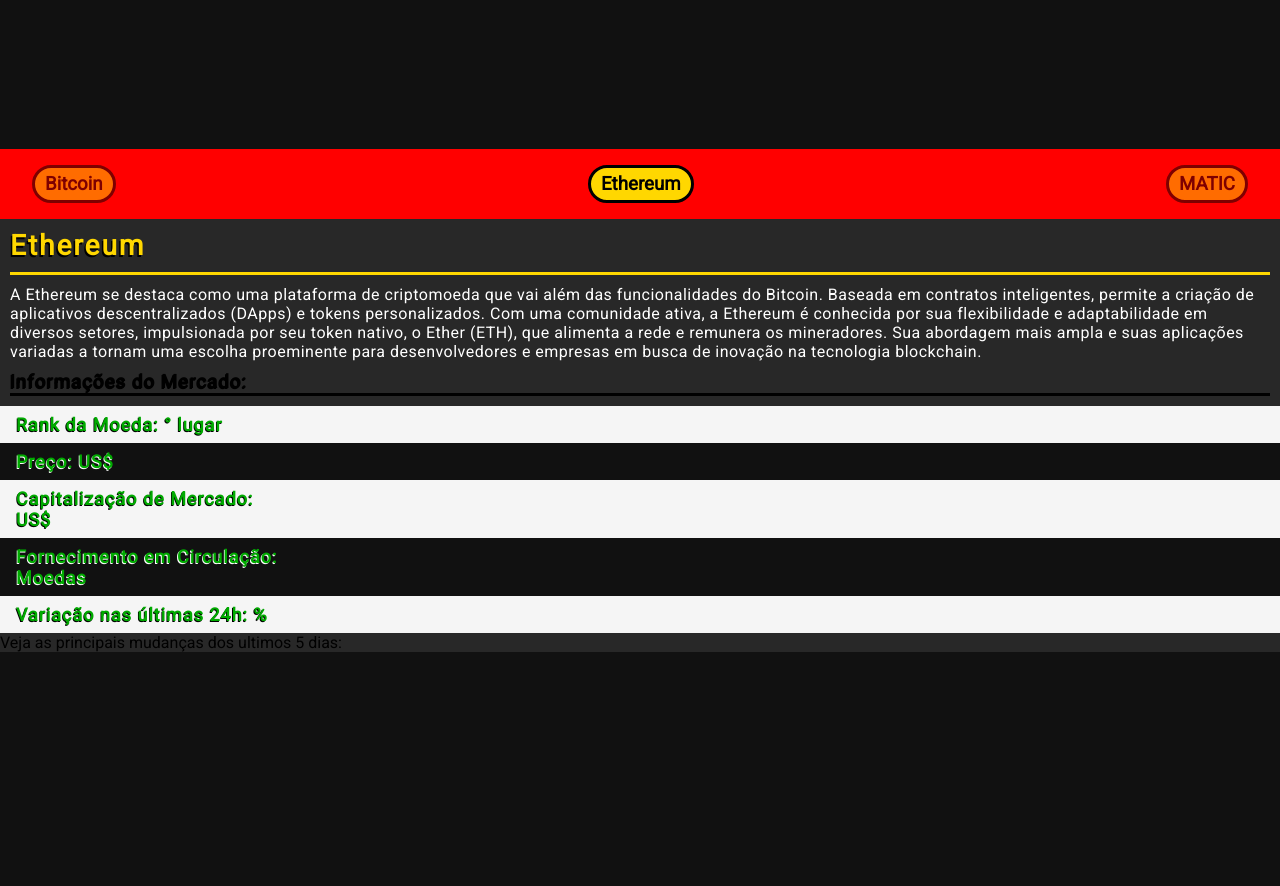
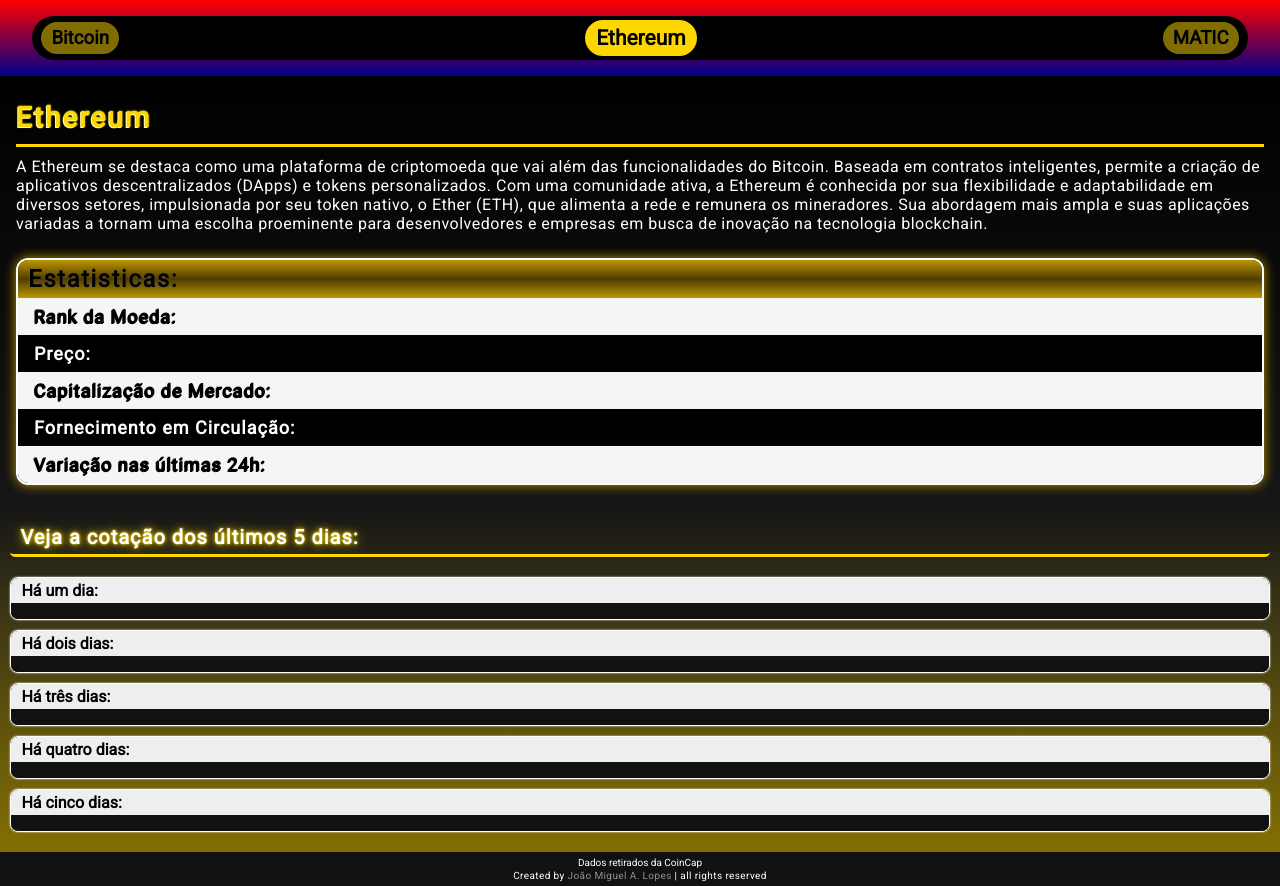
Before and after one commit to JMiguel-arlopes/cotacao-cryptos, a plain HTML site: page index.html in a window 1280 px wide. Both pictures are taken after a click on the element "Ethereum". Before the commit the page ends 800 px from the top, so only its background shows below. Drawn offline with Linux system fonts and the light colour scheme; no server answers.

Commit message:
inserindo finalização do esboço principal do projeto

```diff
--- a/index.html
+++ b/index.html
@@ -11,14 +11,15 @@
 </head>
 
 <body>
+    <header>
+        <div class="cryptos">
+            <h3 class="btn active" data-box="1">Bitcoin</h3>
+            <h3 class="btn" data-box="2">Ethereum</h3>
+            <h3 class="btn" data-box="3">MATIC</h3>
+        </div>
+    </header>
     <main>
         <div class="container">
-            <div class="cryptos" onclick="puxarDadosAPI()">
-                <h3 class="btn active" data-box="1">Bitcoin</h3>
-                <h3 class="btn" data-box="2">Ethereum</h3>
-                <h3 class="btn" data-box="3">MATIC</h3>
-            </div>
-
             <div class="box active" id="bitcoin" data-box="1">
                 <div class="about">
                     <h2>Bitcoin</h2>
@@ -34,14 +35,27 @@
 
                 <div class="estatisticas">
                     <h3>Estatisticas:</h3>
-                    <h4 data-rank>Rank da Moeda: <span></span>° lugar</h4>
-                    <h4 data-preco>Preço: US$ <span></span></h4>
-                    <h4 data-capitalização>Capitalização de Mercado: <br>US$ <span></span></h4>
-                    <h4 data-fornecimento>Fornecimento em Circulação: <br><span></span> Moedas</h4>
-                    <h4 data-percentualVariado24h>Variação nas últimas 24h: <span></span>%</h4>
+                    <div data-rank>
+                        <h4>Rank da Moeda:</h4>
+                        <span></span>
+                    </div>
+                    <div data-preco>
+                        <h4>Preço:</h4>
+                        <span></span>
+                    </div>
+                    <div data-capitalização>
+                        <h4>Capitalização de Mercado:</h4>
+                        <br><span></span>
+                    </div>
+                    <div data-fornecimento>
+                        <h4>Fornecimento em Circulação:</h4>
+                        <br><span></span>
+                    </div>
+                    <div data-percentualVariado24h>
+                        <h4>Variação nas últimas 24h:</h4>
+                        <span></span>
+                    </div>
                 </div>
-
-
 
                 <ul class="list-prices">
                     <h3 class="title-third">Veja a cotação dos últimos 5 dias:</h3>
@@ -67,6 +81,7 @@
                     </li>
                 </ul>
             </div>
+
             <div class="box" id="ethereum" data-box="2">
                 <div class="about">
                     <h2>Ethereum</h2>
@@ -82,15 +97,55 @@
                     </p>
                 </div>
 
-                <h3 class="title-third">Informações do Mercado:</h3>
-                <h4 data-rank>Rank da Moeda: <span></span>° lugar</h4>
-                <h4 data-preco>Preço: US$ <span></span></h4>
-                <h4 data-capitalização>Capitalização de Mercado: <br>US$ <span></span></h4>
-                <h4 data-fornecimento>Fornecimento em Circulação: <br><span></span> Moedas</h4>
-                <h4 data-percentualVariado24h>Variação nas últimas 24h: <span></span>%</h4>
+                <div class="estatisticas">
+                    <h3>Estatisticas:</h3>
+                    <div data-rank>
+                        <h4>Rank da Moeda:</h4>
+                        <span></span>
+                    </div>
+                    <div data-preco>
+                        <h4>Preço:</h4>
+                        <span></span>
+                    </div>
+                    <div data-capitalização>
+                        <h4>Capitalização de Mercado:</h4>
+                        <br><span></span>
+                    </div>
+                    <div data-fornecimento>
+                        <h4>Fornecimento em Circulação:</h4>
+                        <br><span></span>
+                    </div>
+                    <div data-percentualVariado24h>
+                        <h4>Variação nas últimas 24h:</h4>
+                        <span></span>
+                    </div>
+                </div>
 
-                <p>Veja as principais mudanças dos ultimos 5 dias:</p>
+                <ul class="list-prices">
+                    <h3 class="title-third">Veja a cotação dos últimos 5 dias:</h3>
+                    <li class="item-price" data-historico="0">
+                        <p>Há um dia:</p>
+                        <span></span>
+                    </li>
+                    <li class="item-price" data-historico="1">
+                        <p>Há dois dias:</p>
+                        <span></span>
+                    </li>
+                    <li class="item-price" data-historico="2">
+                        <p>Há três dias:</p>
+                        <span></span>
+                    </li>
+                    <li class="item-price" data-historico="3">
+                        <p>Há quatro dias:</p>
+                        <span></span>
+                    </li>
+                    <li class="item-price" data-historico="4">
+                        <p>Há cinco dias:</p>
+                        <span></span>
+                    </li>
+                </ul>
             </div>
+
             <div class="box" id="matic" data-box="3">
                 <div class="about">
                     <h2>MATIC</h2>
@@ -113,17 +168,61 @@
                     </p>
                 </div>
 
-                <h3 class="title-third">Informações do Mercado:</h3>
-                <h4 data-rank>Rank da Moeda: <span></span>° lugar</h4>
-                <h4 data-preco>Preço: US$ <span></span></h4>
-                <h4 data-capitalização>Capitalização de Mercado: <br>US$ <span></span></h4>
-                <h4 data-fornecimento>Fornecimento em Circulação: <br><span></span> Moedas</h4>
-                <h4 data-percentualVariado24h>Variação nas últimas 24h: <span></span>%</h4>
+                <div class="estatisticas">
+                    <h3>Estatisticas:</h3>
+                    <div data-rank>
+                        <h4>Rank da Moeda:</h4>
+                        <span></span>
+                    </div>
+                    <div data-preco>
+                        <h4>Preço:</h4>
+                        <span></span>
+                    </div>
+                    <div data-capitalização>
+                        <h4>Capitalização de Mercado:</h4>
+                        <br><span></span>
+                    </div>
+                    <div data-fornecimento>
+                        <h4>Fornecimento em Circulação:</h4>
+                        <br><span></span>
+                    </div>
+                    <div data-percentualVariado24h>
+                        <h4>Variação nas últimas 24h:</h4>
+                        <span></span>
+                    </div>
+                </div>
 
-                <p>Veja as principais mudanças dos ultimos 5 dias:</p>
+                <ul class="list-prices">
+                    <h3 class="title-third">Veja a cotação dos últimos 5 dias:</h3>
+                    <li class="item-price" data-historico="0">
+                        <p>Há um dia:</p>
+                        <span></span>
+                    </li>
+                    <li class="item-price" data-historico="1">
+                        <p>Há dois dias:</p>
+                        <span></span>
+                    </li>
+                    <li class="item-price" data-historico="2">
+                        <p>Há três dias:</p>
+                        <span></span>
+                    </li>
+                    <li class="item-price" data-historico="3">
+                        <p>Há quatro dias:</p>
+                        <span></span>
+                    </li>
+                    <li class="item-price" data-historico="4">
+                        <p>Há cinco dias:</p>
+                        <span></span>
+                    </li>
+                </ul>
             </div>
         </div>
     </main>
+
+    <footer>
+        <p>Dados retirados da CoinCap</p>
+        <h2>Created by <a href="#">João Miguel A. Lopes</a> | all rights reserved</h2>
+    </footer>
 </body>
 
 </html>
--- a/style.css
+++ b/style.css
@@ -18,18 +18,29 @@ body {
     overflow-x: hidden;
 }
 
+header {
+    width: 100%;
+    background: linear-gradient(red, darkblue);
+}
+
 .container {
     width: 100vw;
-    background-color: red;
     display: flex;
     flex-direction: column;
 }
 
+
+
+/* moedas */
+
 .cryptos {
+    background-color: rgb(0, 0, 0);
+    padding: .2rem .4rem;
     display: flex;
-    padding: 1rem 2rem;
+    margin: 1rem 2rem;
     justify-content: space-between;
     align-items: center;
+    border-radius: 40px;
 }
 
 .btn {
@@ -39,41 +50,73 @@ body {
     padding: 5px 10px;
     border-radius: 20px;
     opacity: .5;
+    transition: .4s;
 }
 
 .btn.active {
     opacity: 1;
+    transform: scale(1.12);
 }
 
-h4 {
-    color: rgb(0, 170, 0);
-    background-color: #f5f5f5;
-    font-size: 18px;
-    font-weight: 600;
-    padding: .5rem 1rem;
-    letter-spacing: 1px;
-    text-shadow: -.8px .8px #000;
-}
 
-h4:nth-of-type(even) {
-    text-shadow: -.8px .8px white;
-    background-color: #111;
-}
+
+/* Sobre a Moeda */
 
 .box {
-    background-color: rgba(40, 40, 40, 1);
+    background: linear-gradient(black, rgba(40, 40, 40, 1));
     text-align: start;
     max-width: 100%;
-    /* padding: 1rem 2rem; */
     display: none;
 }
 
+.box.active {
+    display: block;
+}
+
+.about {
+    margin: 25px 1rem;
+}
+
+.about p {
+    color: #fff;
+    letter-spacing: .5px;
+    font-weight: 500;
+    margin-bottom: 10px;
+}
+
+.about h2 {
+    color: gold;
+    letter-spacing: 2px;
+    text-shadow: -1px 1px rgb(255, 255, 166),
+        0 0 2px gold;
+    border-bottom: 3px solid gold;
+    font-size: 28px;
+    font-weight: 900;
+    margin-bottom: 10px;
+    padding-bottom: 10px;
+}
+
+
+
+/* Estatisticas */
 
 .estatisticas {
-    margin: 1.5rem 10px;
-    border: 2px solid black;
+    margin: 1.5rem 1rem;
+    border: 2px solid white;
     overflow: hidden;
-    border-radius: 20px;
+    border-radius: 12px;
+    box-shadow:
+        /* 0 0 5px white, */
+        0 0 12px rgb(189, 151, 0);
+}
+
+.estatisticas div {
+    background-color: #f5f5f5;
+    padding: .5rem 1rem;
+}
+
+.estatisticas div:nth-of-type(even) {
+    background-color: #000;
 }
 
 .estatisticas h3 {
@@ -86,72 +129,105 @@ h4:nth-of-type(even) {
     padding: 5px 10px;
 }
 
-.title-third {
-    /* background: linear-gradient(gold, black); */
+.estatisticas h4 {
     color: black;
-    text-shadow: -1px 1px black;
-    border: 0;
+    display: inline-block;
+    font-size: 18px;
+    font-weight: 600;
+    /* padding: .5rem 1rem; */
     letter-spacing: 1px;
-    /* border-top: 3px solid black; */
-    border-bottom: 3px solid black;
-    /* padding: 5px 10px; */
-    margin: 10px 10px;
-    border-radius: 0%;
+    text-shadow: -1px 1px #000;
 }
 
-.box.active {
-    display: block;
+.estatisticas div:nth-of-type(even) h4 {
+    color: white;
+    /* text-shadow: -.8px .8px white;
+    background-color: #000; */
 }
 
-.about {
-    margin: 10px;
+.estatisticas span {
+    color: rgb(0, 170, 0);
+    font-size: 18px;
+    font-weight: 600;
+
+    letter-spacing: 1px;
+    text-shadow: -1.2px 1.5px #000;
 }
 
-h2 {
-    color: gold;
-    letter-spacing: 2px;
-    text-shadow: -1.5px 1.5px black;
-    border-bottom: 3px solid gold;
-    font-size: 28px;
-    font-weight: 900;
-    margin-bottom: 10px;
-    padding-bottom: 10px;
+/* Lista de preços */
+
+.list-prices {
+    background: linear-gradient(transparent, rgb(131, 111, 0));
+    padding: .65rem;
 }
 
-.about p {
-    color: #fff;
-    /* text-shadow: -.4px .4px gold; */
-    letter-spacing: .5px;
-    font-weight: 500;
-    margin-bottom: 10px;
-}
-
-.list-prices {
-    background: linear-gradient(transparent, gold);
-    padding: .5rem;
+.title-third {
+    /* background: linear-gradient(red, black); */
+    font-size: 20px;
+    padding: 5px 10px;
+    color: white;
+    border-bottom: 3px solid gold;
+    text-shadow: 0 0 10px gold, 0 0 3px gold;
+    /* border: 3px solid black; */
+    letter-spacing: 1px;
+    margin-bottom: 20px;
+    border-radius: 5px;
 }
 
 .item-price {
     overflow: hidden;
-    border-radius: 10px;
+    border-radius: 8px;
     margin-bottom: 10px;
-    border: 1px solid black;
+    border: 1px solid white;
+    box-shadow: 0 0 2px white;
 }
 
 .item-price p {
+    display: block;
     background-color: #eee;
-    padding: 3px 0;
     font-size: 16px;
     font-weight: 700;
-    padding: 0 10px;
+    padding: 3px 10px;
 }
 
 .item-price span {
+    background-color: #111;
+    color: rgb(0, 170, 0);
+    font-size: 14px;
+    font-weight: 600;
+    padding: .5rem 1rem;
+    letter-spacing: 1px;
     display: block;
-    background-color: #333;
-    color: white;
-    font-size: 14px;
-    font-weight: 500;
-    padding: 5px 10px;
     width: 100%;
 }
+
+
+
+/* rodape */
+
+footer {
+    text-align: center;
+    color: white;
+    padding: 5px 0;
+}
+
+footer p {
+    font-size: 10px;
+    margin-bottom: 2px;
+}
+
+footer h2 {
+    font-size: 10px;
+    font-weight: 500;
+    letter-spacing: .4px;
+}
+
+footer a {
+    text-decoration: none;
+    color: rgb(145, 145, 145);
+}
+
+footer a:hover {
+    text-decoration: none;
+    color: rgb(170, 145, 0);
+}
```
Also changed, not shown: app.js (+20 -5 lines).
